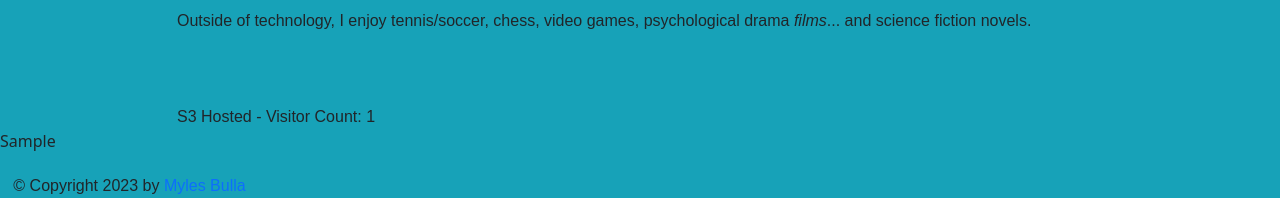
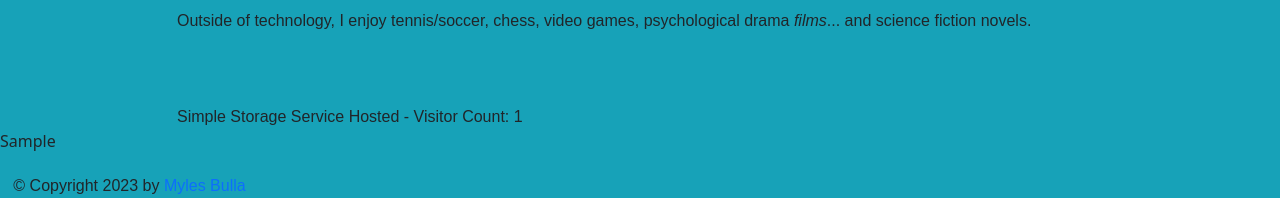
Before and after one commit to hydropero/DevOpsFlasked, a Flask app: template DevOpsFlaskedSite/templates/index.html in a window 1280 px wide. Shown: the part 602-800 px from the top of the page. Run offline with Flask 3, Linux system fonts and the light colour scheme; the template is opened without the code that fills it: most values are stand-ins (such as "Sample title", 1, 10 or a date in 2020).

Commit message:
changing S3 wording

```diff
--- a/DevOpsFlaskedSite/templates/index.html
+++ b/DevOpsFlaskedSite/templates/index.html
@@ -47,7 +47,7 @@
                         <br>
                         <br>
                         <br>
-                        <p class="homepage_style">S3 Hosted - Visitor Count: {{ visitor_count }}</p>
+                        <p class="homepage_style">Simple Storage Service Hosted - Visitor Count: {{ visitor_count }}</p>
                     </div>
                 {% endautoescape %}
                 <div class="col-1"></div>
```
